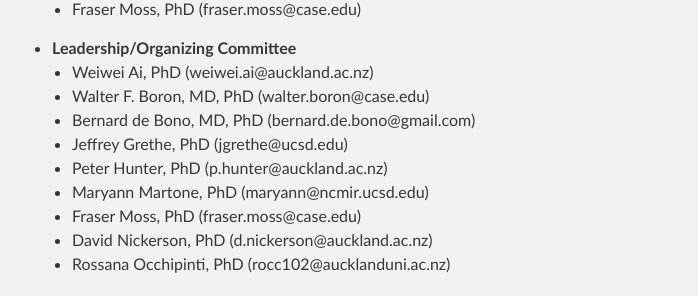
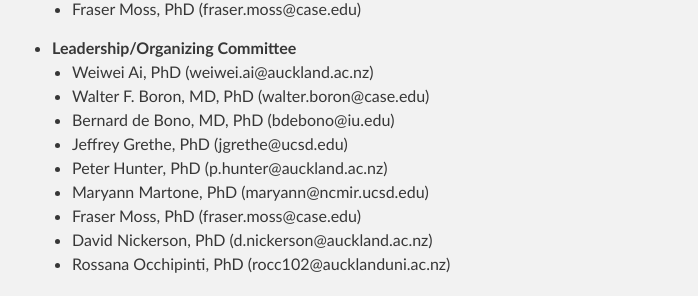
Before and after one commit to nih-sparc/FAIR-DOs, a Jekyll site: the page built from docs/index.markdown, in a window 1280 px wide and 900 px high, scrolled down 1104 px. Shown: the part 150-446 px from the top of the window, without its empty margins (288-986 px from the left). Built offline with Jekyll 4.4.1, drawn with Linux system fonts in a browser that asks for light colours; our own code applies the rules of GitHub Pages for plain Markdown files.

Commit message:
Update Bernard's email

```diff
--- a/docs/index.markdown
+++ b/docs/index.markdown
@@ -19,7 +19,7 @@
 + **Leadership/Organizing Committee**
   + Weiwei Ai, PhD (weiwei.ai@auckland.ac.nz)
   + Walter F. Boron, MD, PhD (walter.boron@case.edu)
-  + Bernard de Bono, MD, PhD (bernard.de.bono@gmail.com)
+  + Bernard de Bono, MD, PhD (bdebono@iu.edu)
   + Jeffrey Grethe, PhD (jgrethe@ucsd.edu)
   + Peter Hunter, PhD (p.hunter@auckland.ac.nz)
   + Maryann Martone, PhD (maryann@ncmir.ucsd.edu)
```
